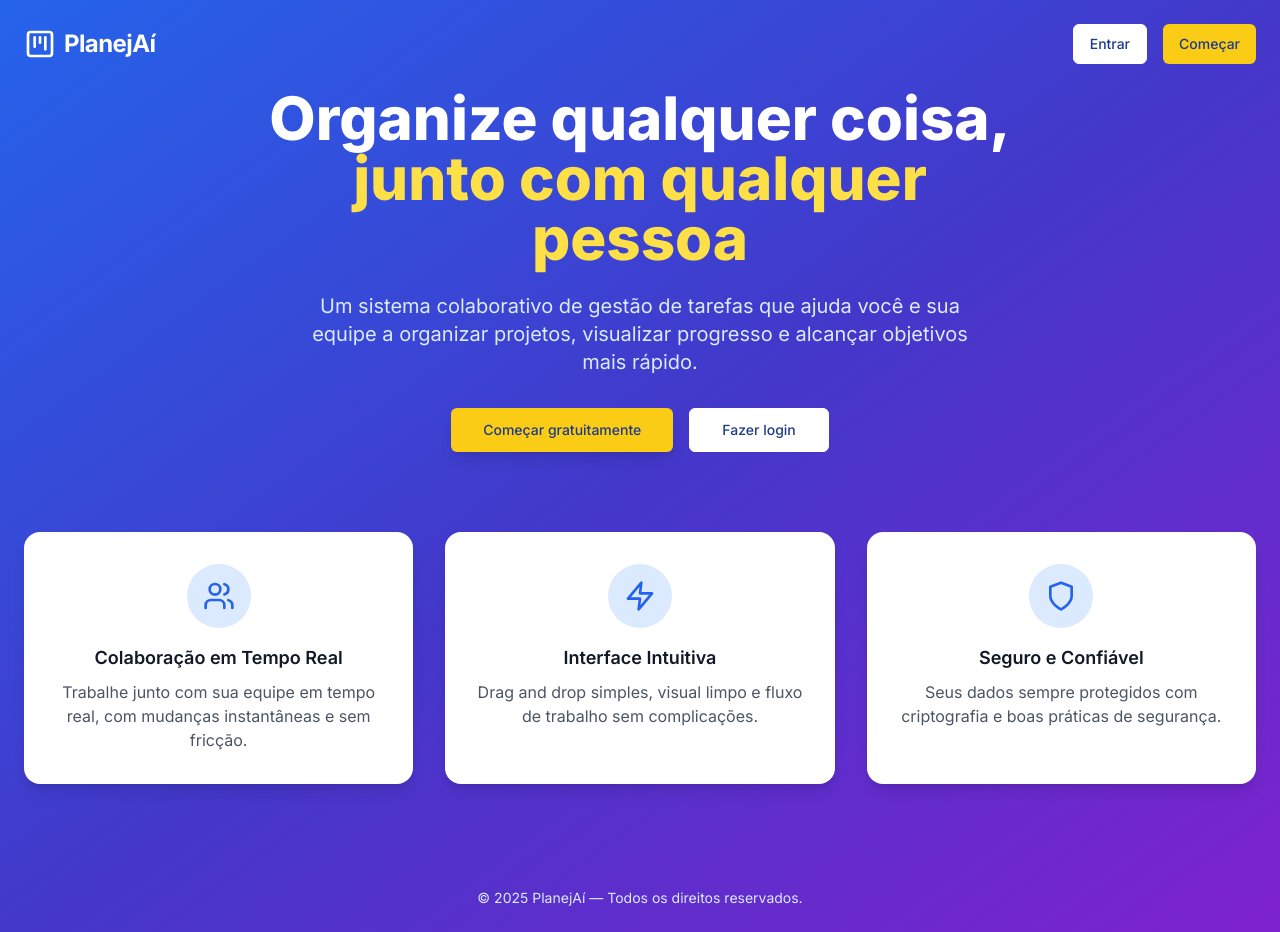
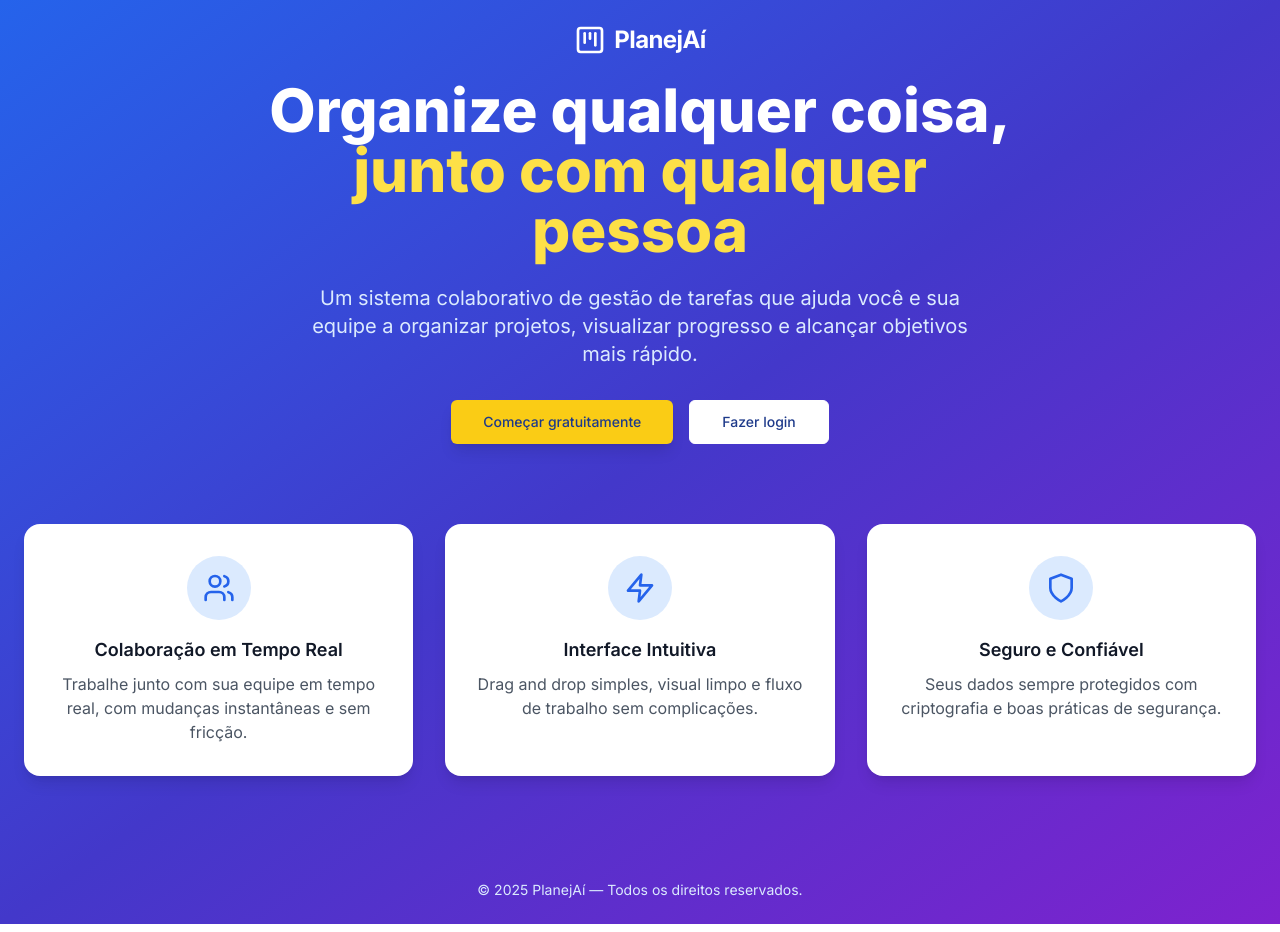
Before and after one commit to GabrielFeijo/planejai-frontend, a Next.js app: page / in a window 1280 px wide. Built offline with nearby package versions, Linux system fonts and the light colour scheme; no server answers.

Commit message:
refactor: update header layout in HomePage

```diff
--- a/src/app/page.tsx
+++ b/src/app/page.tsx
@@ -19,28 +19,12 @@ export default function HomePage() {
 
 	return (
 		<div className='min-h-screen bg-gradient-to-br from-blue-600 via-indigo-700 to-purple-700 flex flex-col'>
-			<header className='container mx-auto px-6 py-6 flex items-center justify-between'>
+			<header className='container mx-auto px-6 py-6 flex items-center justify-center'>
 				<div className='flex items-center space-x-2'>
 					<SquareKanban className='h-8 w-8 text-white' />
 					<span className='text-2xl font-bold text-white tracking-tight'>
 						PlanejAí
 					</span>
-				</div>
-
-				<div className='space-x-4 hidden md:block'>
-					<Link href='/auth/login'>
-						<Button
-							variant='outline'
-							className='text-blue-900 border-white hover:bg-white/10'
-						>
-							Entrar
-						</Button>
-					</Link>
-					<Link href='/auth/register'>
-						<Button className='bg-yellow-400 text-blue-900 hover:bg-yellow-300'>
-							Começar
-						</Button>
-					</Link>
 				</div>
 			</header>
 
```
